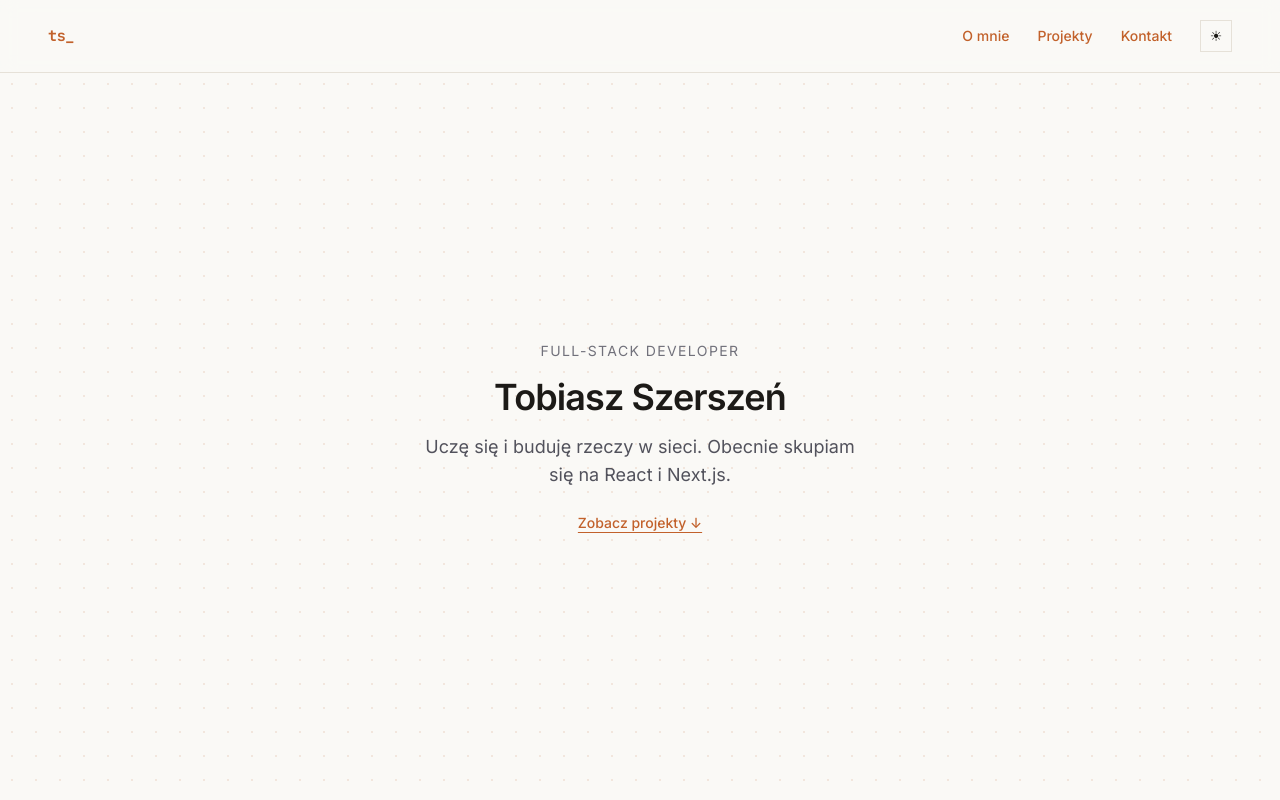
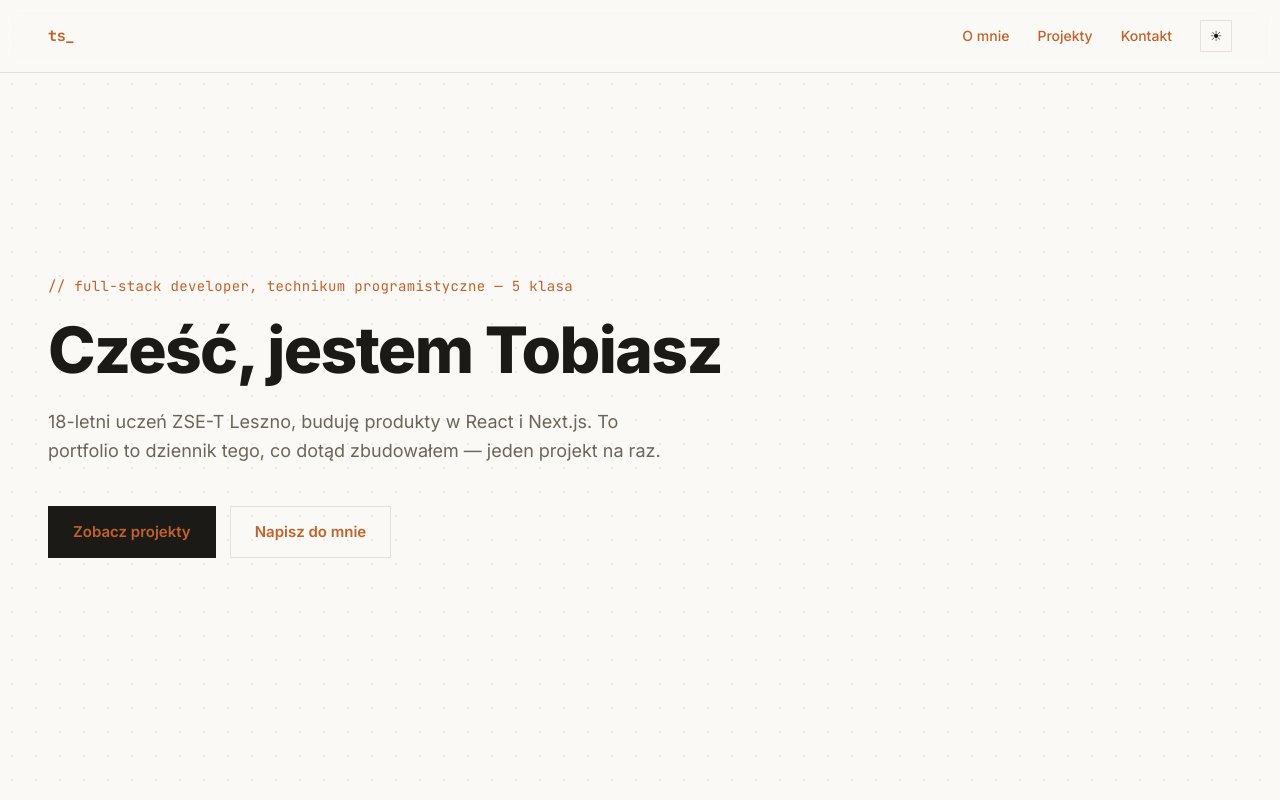
Before and after one commit to t-szerszen/madebytobiasz, a Next.js app: page / in a window 1280 px wide. Shown: the top 800 px of the page. Built offline with nearby package versions, Linux system fonts and the light colour scheme.

Commit message:
feat: redesign Hero z komentarzem terminalowym i mrugajacym kursorem

```diff
--- a/src/components/Hero.tsx
+++ b/src/components/Hero.tsx
@@ -2,23 +2,36 @@ export default function Hero() {
   return (
     <section
       id="hero"
-      className="flex min-h-[calc(100vh-73px)] flex-col items-center justify-center gap-4 px-16 text-center"
+      className="flex min-h-[86vh] max-w-[980px] flex-col justify-center px-12"
     >
-      <p className="text-sm uppercase tracking-widest text-zinc-500 dark:text-zinc-500">
-        Full-stack Developer
+      <div className="mb-5 font-mono text-sm tracking-wide text-accent">
+        {"// full-stack developer, technikum programistyczne — 5 klasa"}
+      </div>
+      <h1 className="mb-6 text-[64px] font-extrabold leading-[1.05] tracking-tight">
+        Cześć, jestem Tobiasz
+        <span className="animate-[blink_1s_step-end_infinite] text-accent">
+          _
+        </span>
+      </h1>
+      <p className="mb-10 max-w-[620px] text-lg leading-relaxed text-muted">
+        18-letni uczeń ZSE-T Leszno, buduję produkty w React i Next.js. To
+        portfolio to dziennik tego, co dotąd zbudowałem — jeden projekt na
+        raz.
       </p>
-      <h1 className="text-4xl font-semibold tracking-tight">
-        Tobiasz Szerszeń
-      </h1>
-      <p className="max-w-md text-lg text-zinc-600 dark:text-zinc-400">
-        Uczę się i buduję rzeczy w sieci. Obecnie skupiam się na React i Next.js.
-      </p>
-      <a
-        href="#projects"
-        className="mt-2 text-sm font-medium underline underline-offset-4 hover:opacity-70"
-      >
-        Zobacz projekty ↓
-      </a>
+      <div className="flex gap-3.5">
+        <a
+          href="#projects"
+          className="border border-foreground bg-foreground px-6 py-3.5 text-[15px] font-semibold text-background no-underline hover:no-underline"
+        >
+          Zobacz projekty
+        </a>
+        <a
+          href="#contact"
+          className="border border-border px-6 py-3.5 text-[15px] font-semibold text-foreground no-underline hover:no-underline"
+        >
+          Napisz do mnie
+        </a>
+      </div>
     </section>
   );
 }
```
